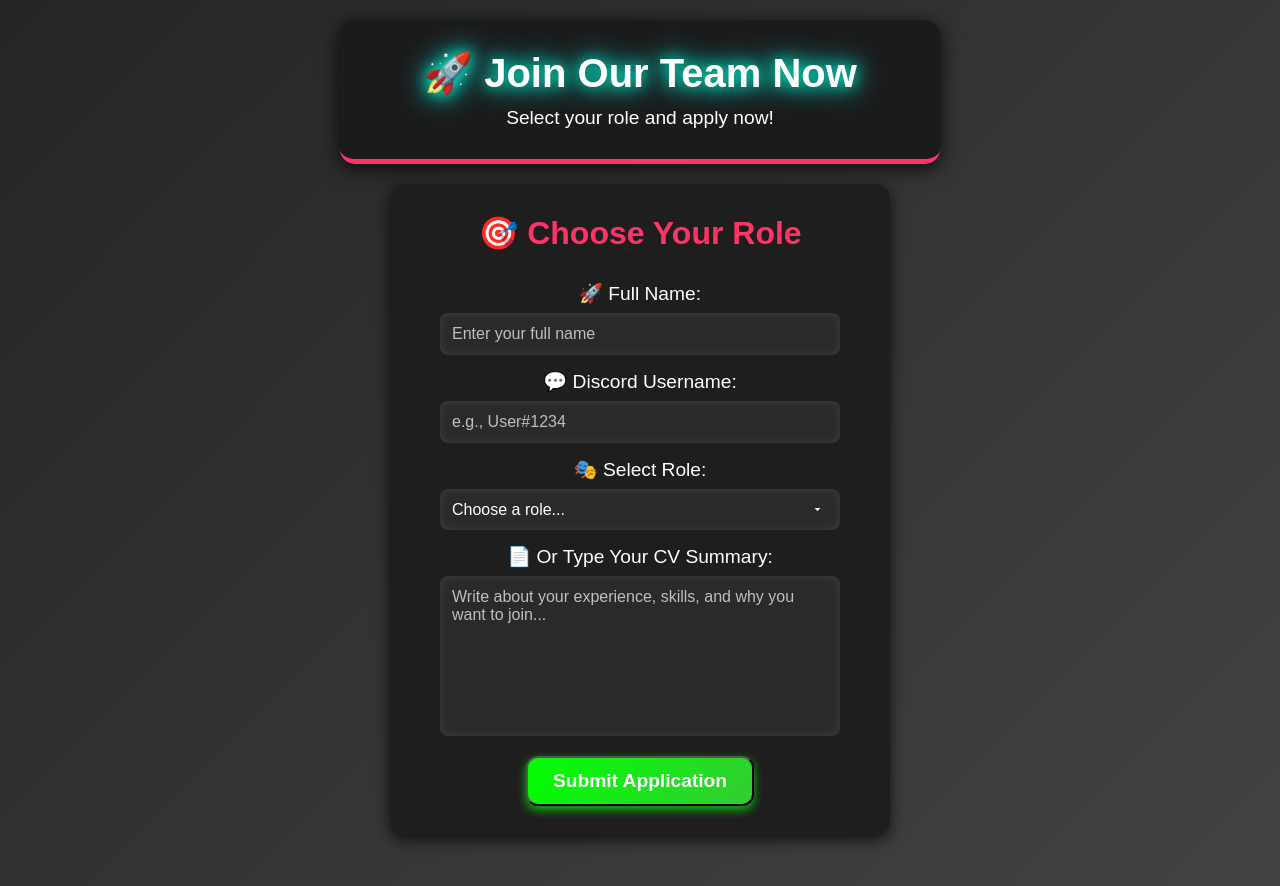
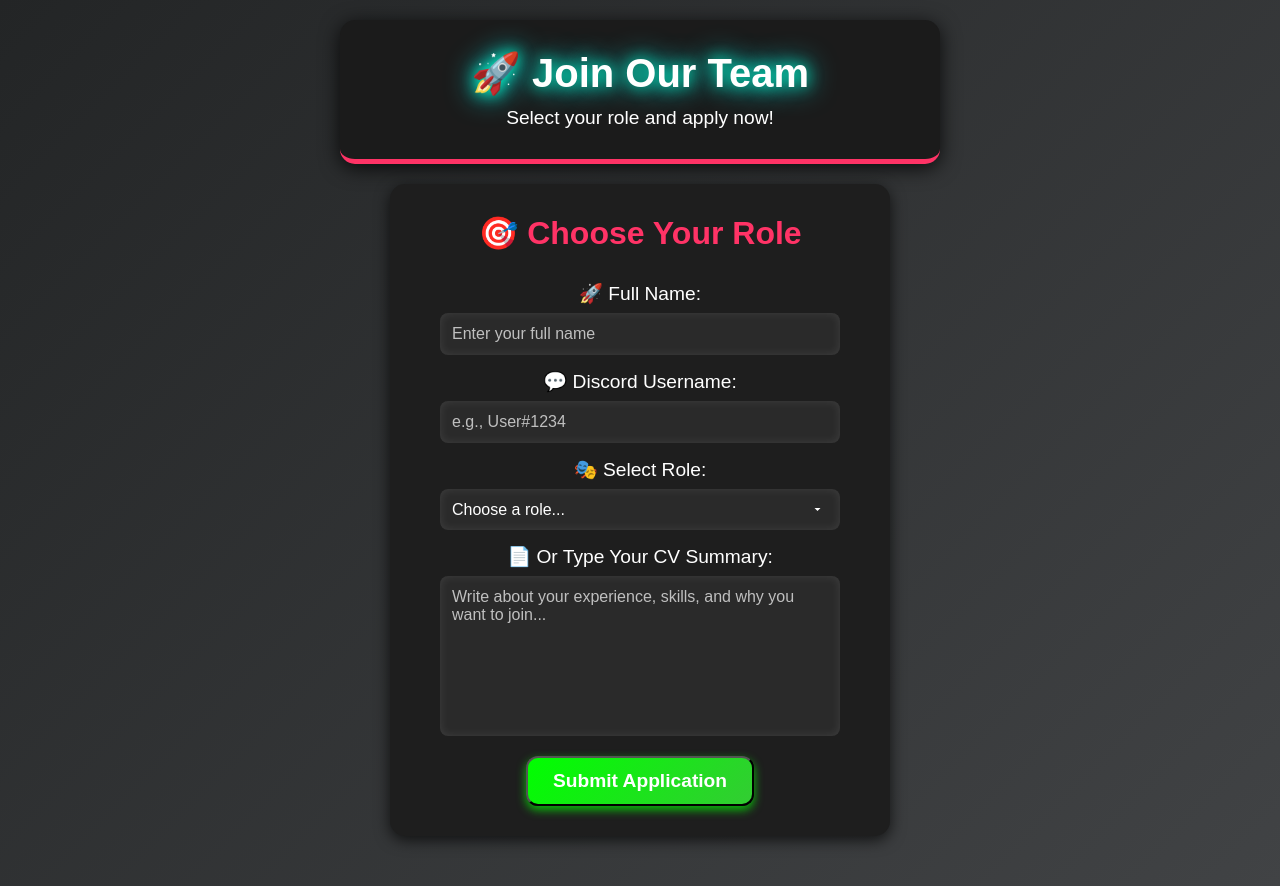
Before and after one commit to sasagamerop/JoinUs, a plain HTML site: page index.html in a window 1280 px wide. Drawn offline with Linux system fonts and the light colour scheme.

Commit message:
Update index.html

```diff
--- a/index.html
+++ b/index.html
@@ -8,11 +8,12 @@
   <meta name="viewport" content="width=device-width, initial-scale=1.0">
   <title>Join Us</title>
   <link rel="stylesheet" href="join-us.css">
+  <meta name="google-adsense-account" content="ca-pub-7827002935349514">
 
 </head>
 <body>
   <header class="main-header">
-    <h1>🚀 Join Our Team Now</h1>
+    <h1>🚀 Join Our Team </h1>
     <p>Select your role and apply now!</p>
   </header>
 
```
